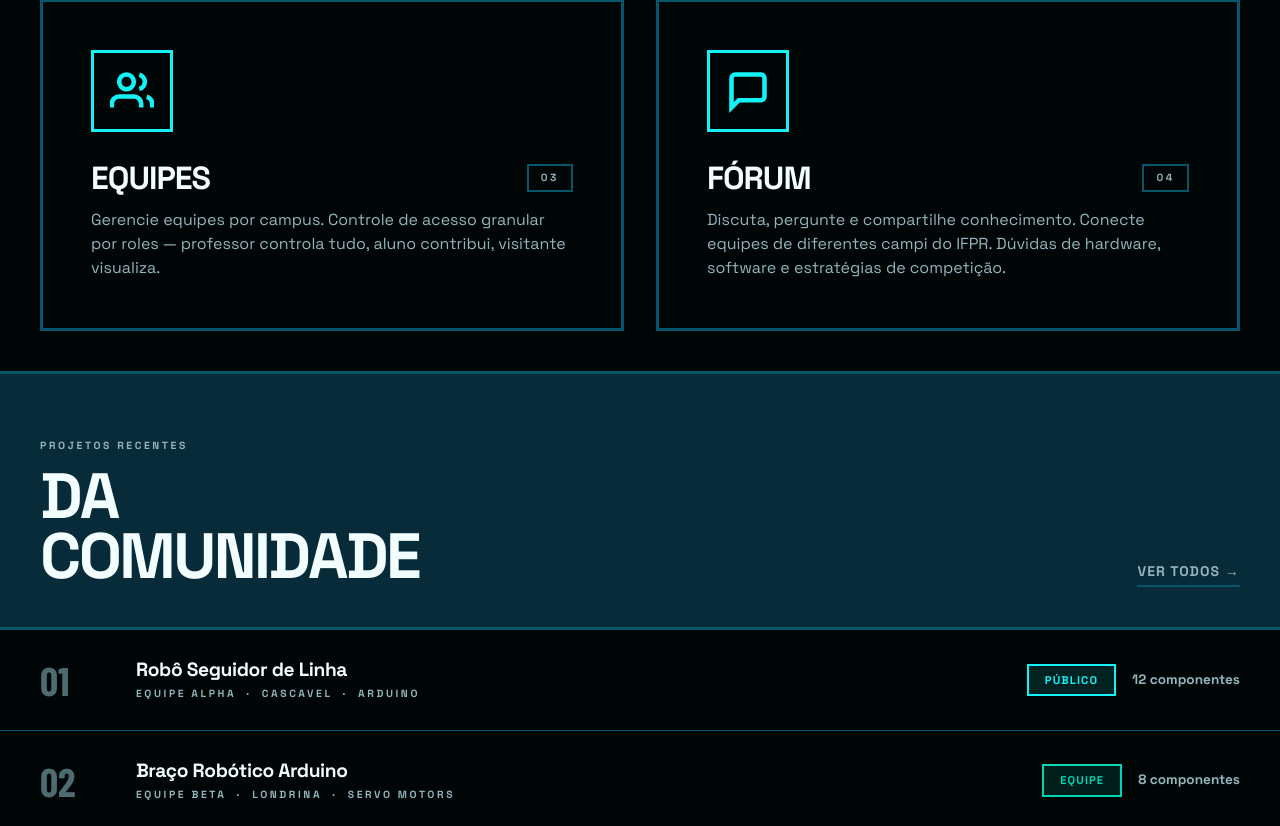
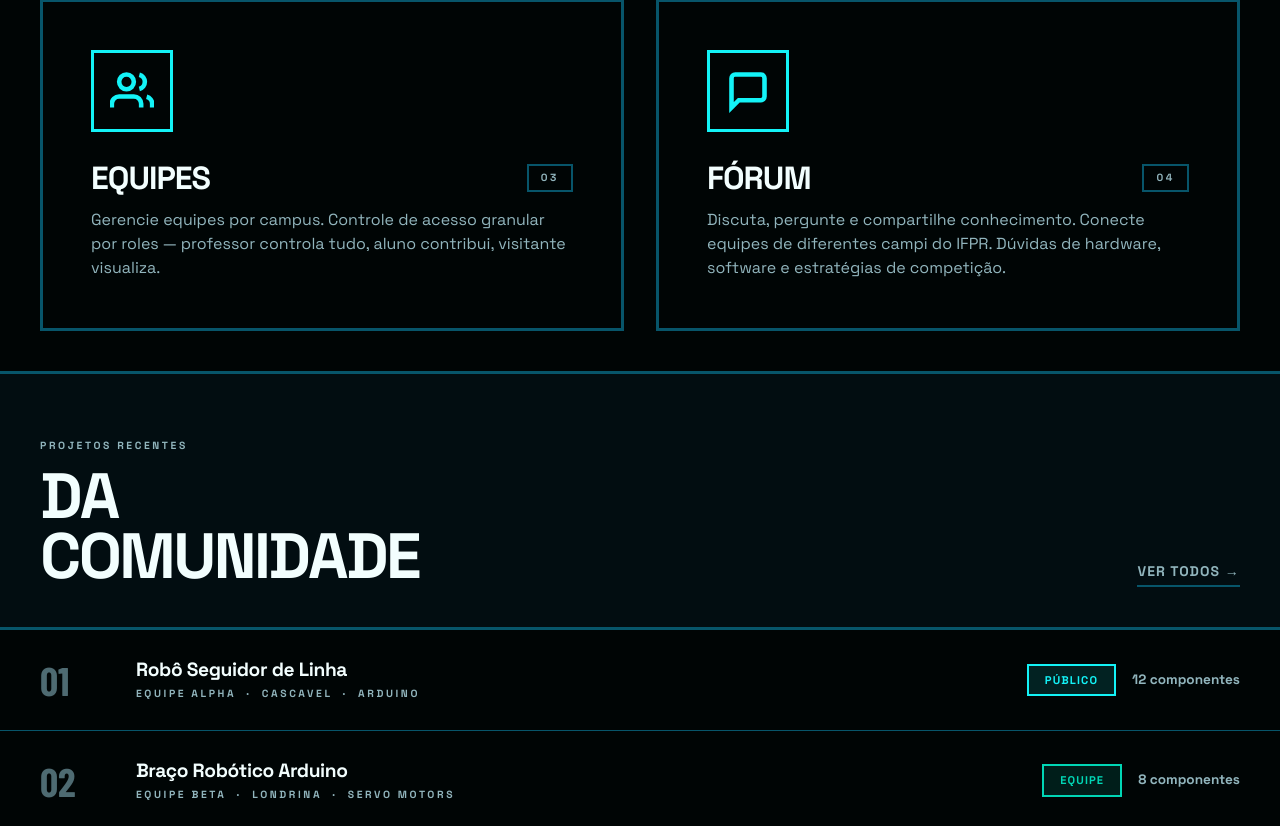
Before and after one commit to Robo-Drive/RoboDrive-v1.0, a PHP site: page /home.php in a window 1280 px wide. Shown: the part 1735-2561 px from the top of the page. Run offline with PHP 8.4, Linux system fonts and the light colour scheme; some libraries are stand-ins or nearby versions; some web fonts are replaced.

Commit message:
estilizacao final pre pre-banca do TCC

```diff
--- a/app/views/home/home.php
+++ b/app/views/home/home.php
@@ -204,7 +204,7 @@
   ═══════════════════════════════════════ -->
   <section class="border-b-[3px] border-[#07556A] bg-transparent">
 
-    <div class="flex flex-col items-start justify-between gap-4 border-b-[3px] border-[#07556A] bg-[#082B3A] px-4 pb-6 pt-10 sm:flex-row sm:items-end sm:gap-8 sm:px-8 sm:pb-10 sm:pt-16 lg:px-10">
+    <div class="flex flex-col items-start justify-between gap-4 border-b-[3px] border-[#07556A] bg-[rgba(8,43,58,.25)] px-4 pb-6 pt-10 sm:flex-row sm:items-end sm:gap-8 sm:px-8 sm:pb-10 sm:pt-16 lg:px-10">
       <div>
         <div class="mb-2 text-[.6rem] font-bold uppercase tracking-[.25em] text-[#91B5BD] sm:mb-3 sm:text-[.65rem]">PROJETOS RECENTES</div>
         <h2 class="text-[clamp(2rem,5vw,5rem)] font-black tracking-[-.04em] leading-[.95]">
```
